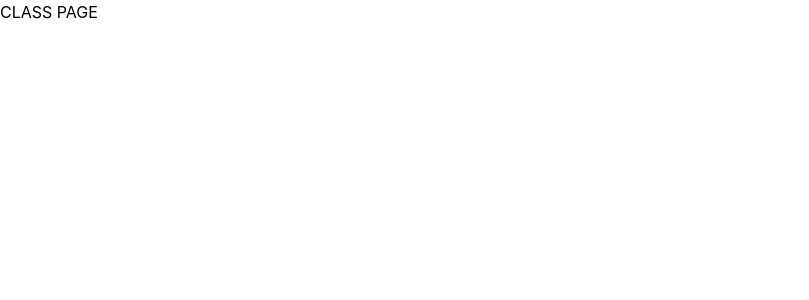
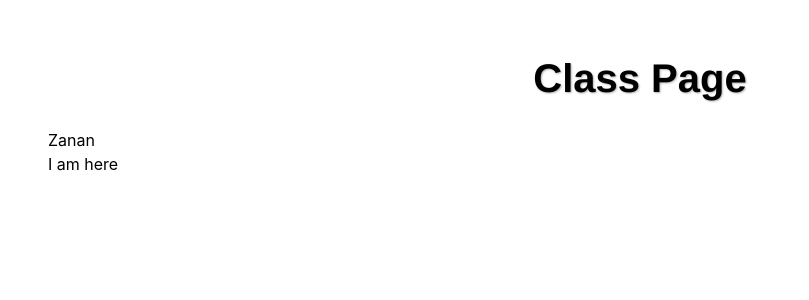
Before and after one commit to redmac135/ai-contribution-tracker, a React (Create React App) app in the folder web-app/: page /class in a window 1280 px wide. Shown: the top 300 px of the page, without its empty margins (0-809 px from the left). Built offline with nearby package versions, Linux system fonts and the light colour scheme.

Commit message:
Created simple layout of the class page

```diff
--- /dev/null
+++ b/web-app/src/components/StudentResponse.tsx
@@ -0,0 +1,18 @@
+import React from "react";
+import styles from "./StudentResponse.module.css";
+
+interface ResponseProps {
+  subtitle: string;
+  textAnswer: string;
+}
+
+function StudentResponse({ subtitle, textAnswer }: ResponseProps) {
+  return (
+    <section className="flex flex-col">
+      <p>{subtitle}</p>
+      <p>{textAnswer}</p>
+    </section>
+  );
+}
+
+export default StudentResponse;
--- /dev/null
+++ b/web-app/src/pages/class.module.css
@@ -0,0 +1,15 @@
+.main {
+    display: flex;
+    flex-direction: column;
+    height: 100vh;
+    width: 100vw;
+    padding: 3rem
+}
+
+.title {
+    color: black; /* Set text color to black */
+    font-size: 2.5rem; /* Slightly larger font size */
+    font-weight: 600; /* Make the text thicker */
+    text-shadow: 1px 1px 2px rgba(0, 0, 0, 0.3); /* Reduce shadow intensity */
+    font-family: 'Franklin Gothic Medium', Arial, sans-serif; /* Use a clean, modern font */
+}
--- a/web-app/src/pages/class.tsx
+++ b/web-app/src/pages/class.tsx
@@ -1,7 +1,15 @@
+import StudentResponse from "../components/StudentResponse";
+import styles from "./class.module.css";
+
 function ClassPage() {
-    return (
-        <>CLASS PAGE</>
-    )
+  return (
+    <main className={styles.main}>
+      <header className="w-full flex justify-center pb-5">
+        <p className={styles.title}>Class Page</p>
+      </header>
+      <StudentResponse subtitle="Zanan" textAnswer="I am here" />
+    </main>
+  );
 }
 
 export default ClassPage;
```
Also changed, not shown: web-app/src/components/StudentResponse.module.css (added).
